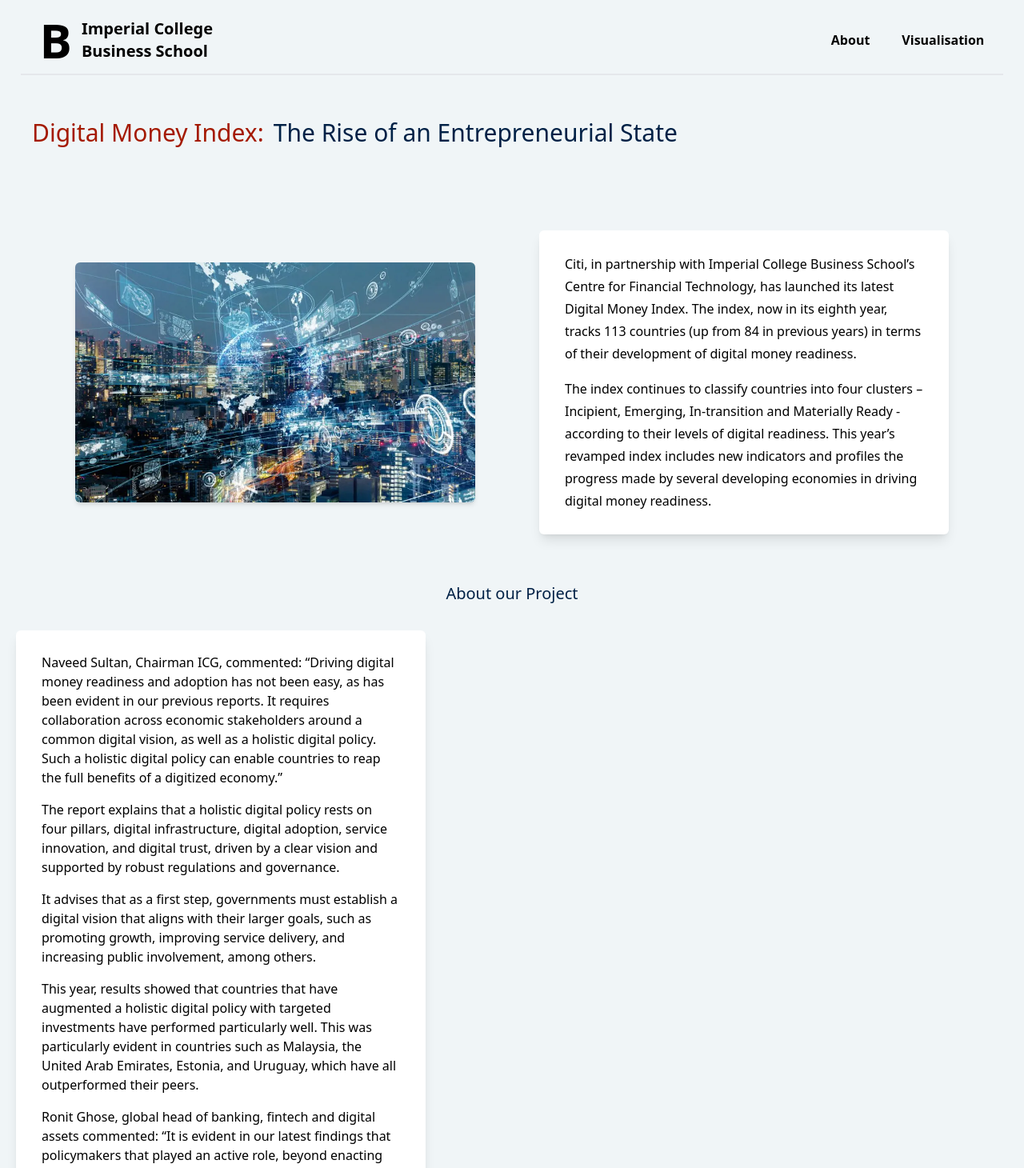
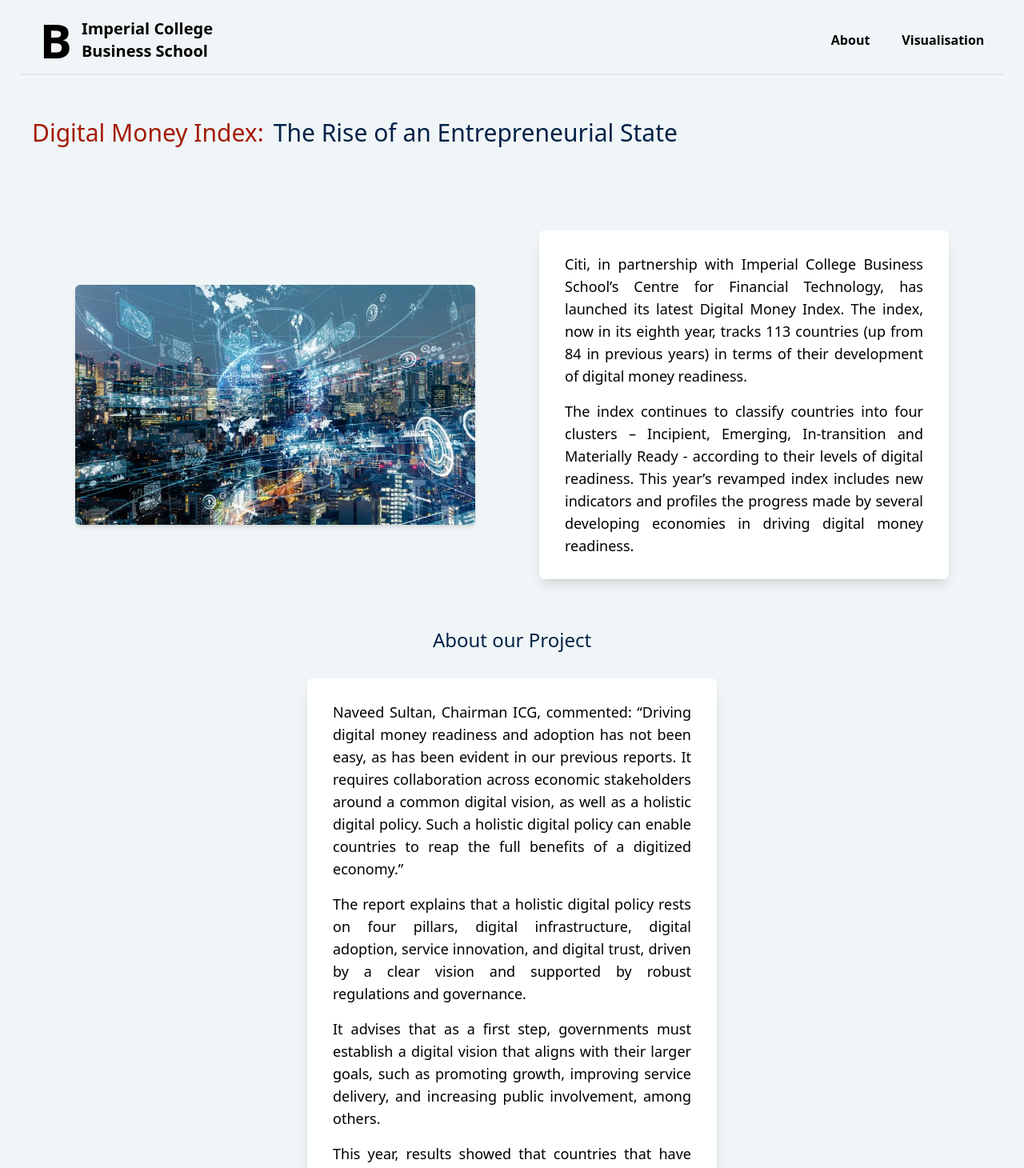
Before and after one commit to Ryan9771/dmi, a React (Vite) app: page /#/ in a window 1280 px wide. Shown: the top 1460 px of the page at 80% size. Built offline with nearby package versions, Linux system fonts and the light colour scheme.

Commit message:
Modified header size for bigger screens, and justified text

```diff
--- a/src/components/about/About.tsx
+++ b/src/components/about/About.tsx
@@ -46,8 +46,14 @@
 }
 
 const style = {
-  ctn: ["flex", "flex-col", "w-full", "gap-8"],
-  header: ["text-xl", "font-medium", "text-header-blue", "text-center"],
+  ctn: ["flex", "flex-col", "w-full", "gap-8", "items-center"],
+  header: [
+    "text-xl",
+    "font-medium",
+    "text-header-blue",
+    "text-center",
+    "sm:text-2xl",
+  ],
 };
 
 export default About;
--- a/src/components/about/Para.tsx
+++ b/src/components/about/Para.tsx
@@ -33,7 +33,7 @@
     "lg:p-7",
     "lg:px-8",
   ],
-  text: ["text-base"],
+  text: ["text-base", "sm:text-lg", "text-justify"],
 };
 
 export default Para;
--- a/src/components/intro/Intro.tsx
+++ b/src/components/intro/Intro.tsx
@@ -30,7 +30,13 @@
   ],
   headingCtn: ["flex", "flex-col", "gap-3", "mdl:flex-row", "mdl:items-center"],
   headingRed: ["text-imperial-red", "text-2xl", "font-medium", "md:text-3xl"],
-  headingBlue: ["text-header-blue", "text-xl", "font-medium", "md:text-3xl"],
+  headingBlue: [
+    "text-header-blue",
+    "text-xl",
+    "font-medium",
+    "sm:text-2xl",
+    "md:text-3xl",
+  ],
 };
 
 export default Intro;
--- a/src/components/intro/IntroAbout.tsx
+++ b/src/components/intro/IntroAbout.tsx
@@ -46,6 +46,7 @@
     "shadow-lg",
     "flex",
     "flex-col",
+    "sm:text-lg",
     "gap-4",
     "trans",
     "md:w-4/6",
@@ -55,12 +56,13 @@
     "lg:max-w-lg",
     "lg:p-7",
     "lg:px-8",
+    "text-justify",
   ],
   img: [
     "rounded-md",
     "shadow-md",
     "w-80",
-    "md:w-[450px]",
+    "sm:w-[450px]",
     "trans",
     "xl:w-[500px]",
   ],
```
